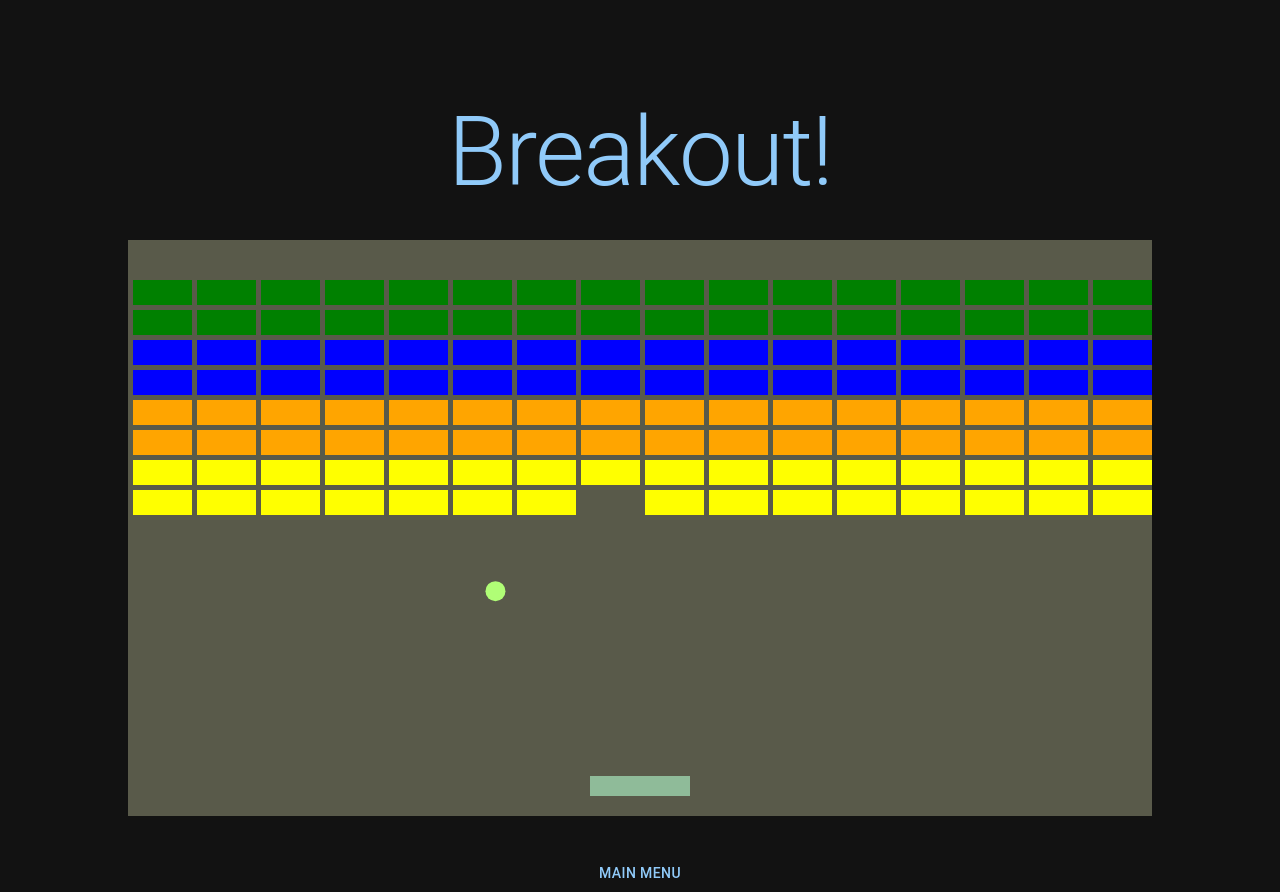
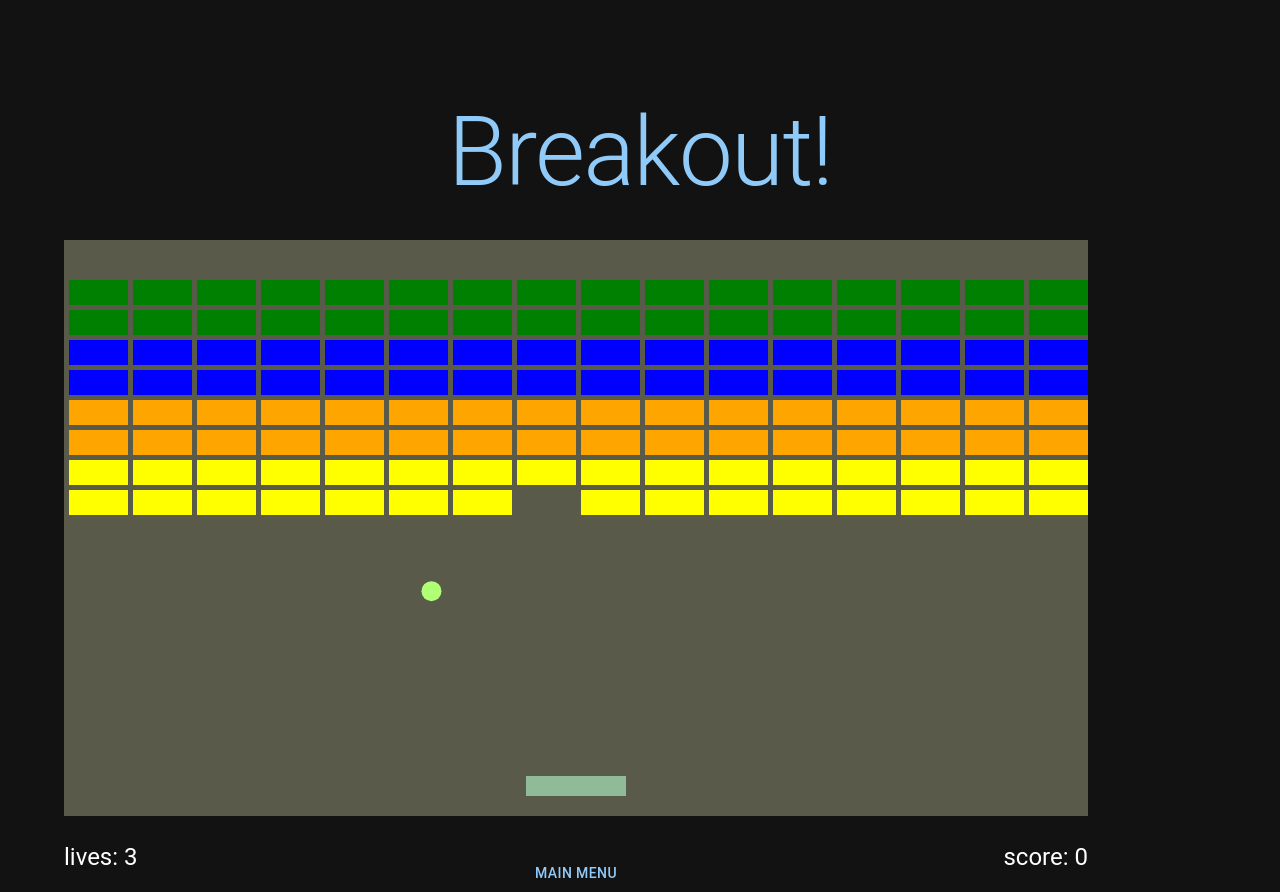
Before and after one commit to WesleyEdwards/breatkout-game, a React (Vite) app: page / in a window 1280 px wide. Both pictures are taken after a click on the button "NEW GAME". Built offline with nearby package versions, Linux system fonts and the light colour scheme.

Commit message:
List of things to do

```diff
--- a/src/components/GameEntry.tsx
+++ b/src/components/GameEntry.tsx
@@ -1,16 +1,19 @@
-import { Button, Card, Stack } from "@mui/material";
-import React, { FC, useEffect, useState } from "react";
+import { Stack } from "@mui/material";
+import { FC, useEffect, useState } from "react";
 import enterGamePlay from "../game/breakout_game";
-import { MAX_CANVAS_HEIGHT } from "../utils/constants";
+import { MAX_CANVAS_WIDTH } from "../utils/constants";
 import BreakoutMenu from "./BreakoutMenu";
+import { MenuBar } from "./MenuBar";
+import { GameInfo, initGameInfo } from "./Types";
 
 export const GameEntry: FC = () => {
   const [play, setPlay] = useState(false);
   const [canvasRef, setCanvasRef] = useState(true);
+  const [gameInfo, setGameInfo] = useState<GameInfo>(initGameInfo);
 
   const enterGame = () => {
     setPlay(true);
-    enterGamePlay();
+    enterGamePlay({ setGameInfo });
   };
 
   const exitGame = () => {
@@ -23,12 +26,14 @@ export const GameEntry: FC = () => {
   }, [play]);
 
   return (
-    <Stack justifyItems="center" alignItems="center">
+    <Stack
+      justifyItems="center"
+      alignItems="center"
+      width={`${MAX_CANVAS_WIDTH}px`}
+    >
       {canvasRef && <div id="empty"></div>}
       {play ? (
-        <Button sx={{ width: "12rem", mt: "2rem" }} onClick={exitGame}>
-          Main Menu
-        </Button>
+        <MenuBar exitGame={exitGame} gameInfo={gameInfo} />
       ) : (
         <BreakoutMenu startPlay={enterGame} />
       )}
--- /dev/null
+++ b/src/components/MenuBar.tsx
@@ -0,0 +1,43 @@
+import { Button, Stack, Typography } from "@mui/material";
+import { FC } from "react";
+import { GameInfo } from "./Types";
+
+interface MenuBarProps {
+  exitGame: () => void;
+  gameInfo: GameInfo;
+}
+export const MenuBar: FC<MenuBarProps> = (props) => {
+  const { gameInfo, exitGame } = props;
+
+  return (
+    <Stack
+      width="100%"
+      direction="row"
+      justifyContent="space-between"
+      alignItems="center"
+    >
+      <Typography
+        variant="h5"
+        style={{
+          width: "12rem",
+          display: "flex",
+        }}
+      >
+        lives: {gameInfo.lives}
+      </Typography>
+      <Button sx={{ width: "12rem", mt: "2rem" }} onClick={exitGame}>
+        Main Menu
+      </Button>
+      <Typography
+        variant="h5"
+        style={{
+          width: "12rem",
+          display: "flex",
+          justifyContent: "end",
+        }}
+      >
+        score: {gameInfo.score}
+      </Typography>
+    </Stack>
+  );
+};
--- /dev/null
+++ b/src/components/Types.ts
@@ -0,0 +1,9 @@
+export type GameInfo = {
+  lives: number;
+  score: number;
+};
+
+export const initGameInfo: GameInfo = {
+  lives: 3,
+  score: 0,
+};
--- a/src/game/breakout_game.ts
+++ b/src/game/breakout_game.ts
@@ -1,7 +1,12 @@
+import { GameInfo } from "../components/Types";
 import { GameState } from "./gameState/GameState";
 import { setUpUI } from "./setUpUI";
 
-export function enterGamePlay() {
+type enterGameProps = {
+  setGameInfo: (gameInfo: GameInfo) => void;
+};
+
+export function enterGamePlay(gameProps: enterGameProps) {
   let gameState: GameState | undefined;
   let prevTime = 0;
   let initial = true;
```
Also changed, not shown: src/components/ButtonList.tsx (deleted, +0 -18 lines), 1 other file (tests, documents, lock files or other folders).
